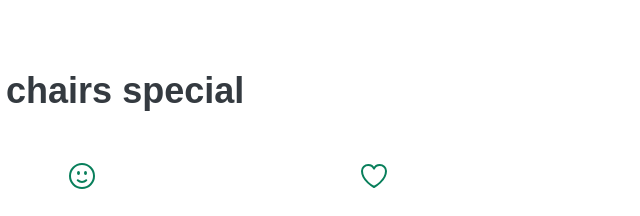
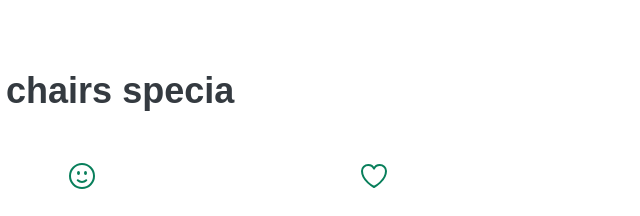
Before and after one commit to rahulrameshm0/Lisbon-Chair-Shop, a plain HTML site: page index.html in a window 1280 px wide. Shown: the part 560-776 px from the top of the page, 442-1082 px from the left. Drawn offline with Linux system fonts and the light colour scheme.

Commit message:
letter changed

```diff
--- a/index.html
+++ b/index.html
@@ -19,7 +19,7 @@
 
 <section>
     <div class="box-1">
-        <h2>What makes our chairs special</h2>
+        <h2>What makes our chairs specia</h2>
     </div>
 
     <div class="box-2">
```
